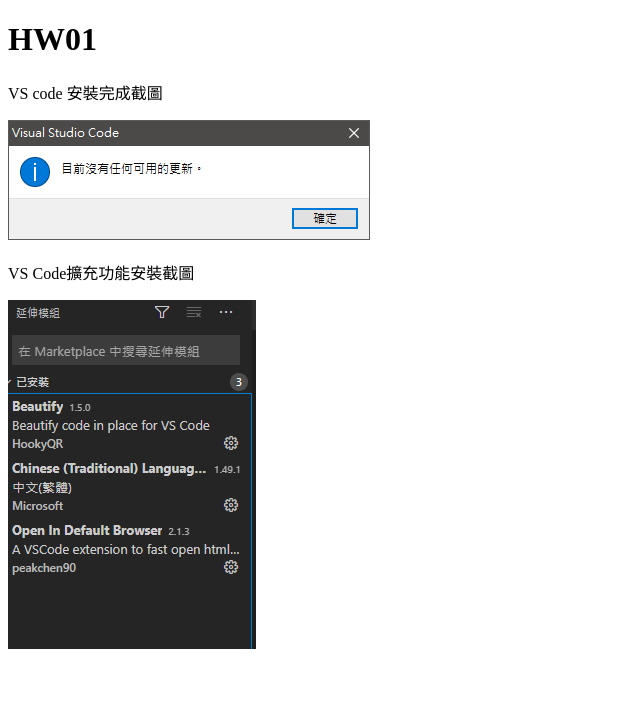
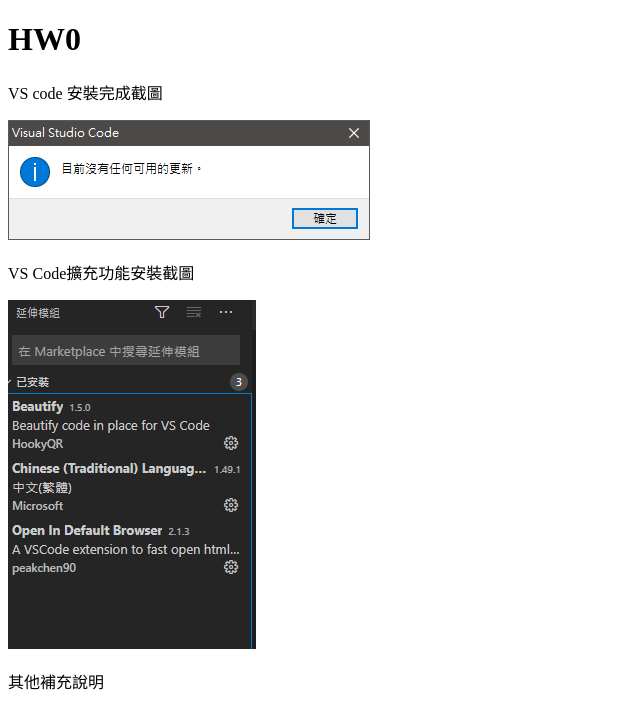
Before and after one commit to jyzhuang/jyzhuang.github.io, a plain HTML site: page 109-1Frontend/HW0/index.html in a window 1280 px wide. Shown: the whole page, without its empty margins (0-640 px from the left). Drawn offline with Linux system fonts and the light colour scheme.

Commit message:
Add files via upload

```diff
--- a/109-1Frontend/HW0/index.html
+++ b/109-1Frontend/HW0/index.html
@@ -8,11 +8,12 @@
 </head>
 
 <body>
-    <h1>HW01</h1>
+    <h1>HW0</h1>
     <p>VS code 安裝完成截圖</p>
     <img src="image/vscode-installation.PNG" alt="VS Code安裝完成截圖">
-<p>VS Code擴充功能安裝截圖</p>
+    <p>VS Code擴充功能安裝截圖</p>
     <img src="image/extensionscreenshot.PNG" alt="VS Code擴充功能安裝截圖">
+  <p>其他補充說明</p>
 
 
 
```
